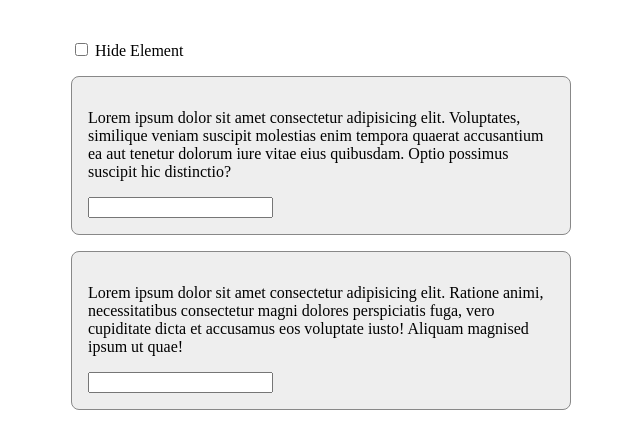
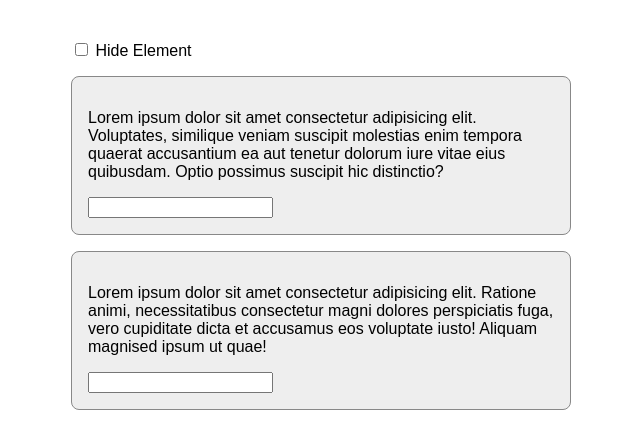
Before and after one commit to hcschuetz/collapse-element, a plain HTML site: page index.html in a window 1280 px wide. Shown: the whole page, without its empty margins (319-959 px from the left). Drawn offline with Linux system fonts and the light colour scheme.

Commit message:
minor CSS and JavaScript refactorings

```diff
--- a/index.html
+++ b/index.html
@@ -12,21 +12,22 @@
     }
 
     body {
+      font-family: Arial, Helvetica, sans-serif;
       max-width: 500px;
       margin: 40px auto;
       padding: 0 20px;
     }
 
     #outer {
-      margin-top: calc(var(--scale) * 16px);
-      transform-origin: top;
       --scale: 1;
-      transform: scaleY(var(--scale));
-      transition: --scale 0.5s ease-in-out, visibility 0.5s;
       &.hidden {
         --scale: 0;
         visibility: hidden;
       }
+      margin-top: calc(var(--scale) * 16px);
+      transform-origin: top;
+      transform: scaleY(var(--scale));
+      transition: --scale 0.5s ease-in-out, visibility 0.5s;
     }
 
     #inner, #later {
@@ -79,13 +80,10 @@
     );
 
     new ResizeObserver(entries =>  entries.forEach(entry => {
-      if (entry.target !== inner) {
-        console.warn('Unexpected target in ResizeObserver:', entry.target);
-        return;
-      }
       const innerHeight = entry.borderBoxSize[0].blockSize;
       outer.style.height = `calc(var(--scale) * ${innerHeight}px)`;
-    })).observe(inner);
+    }))
+    .observe(inner);
   </script>
 </body>
 </html>
```
